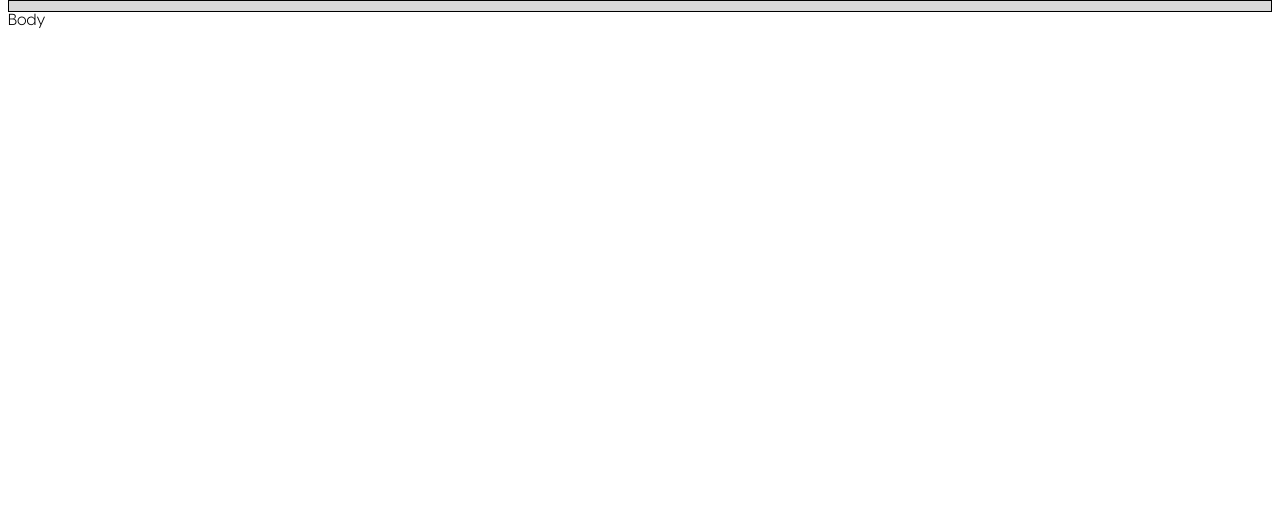
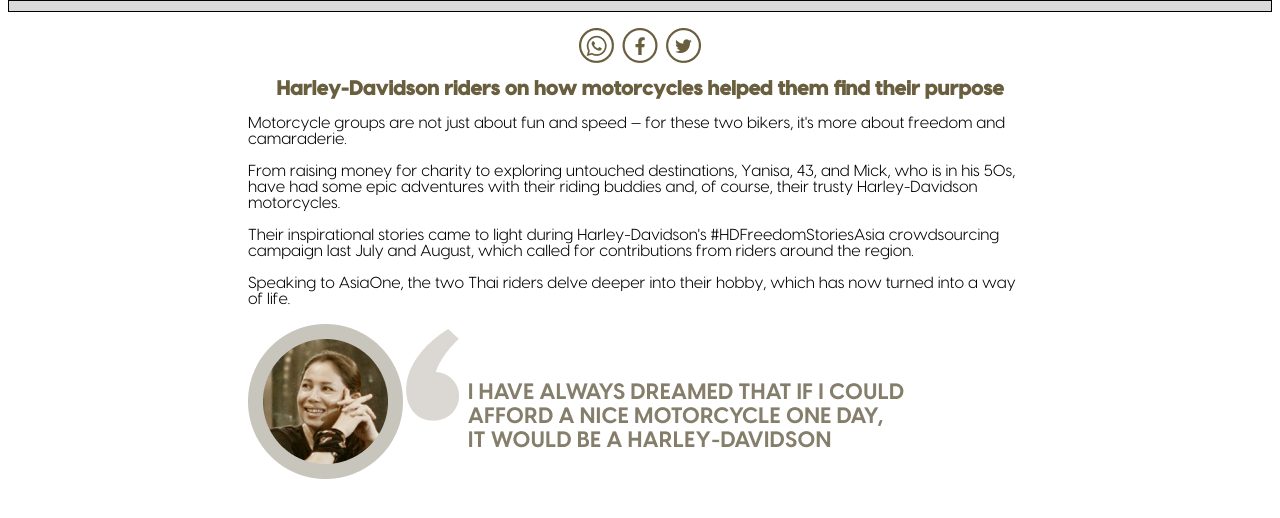
Before and after one commit to sherphy/KohSherlynnPhyllisa-AsiaOneFrontEnd, a React app: page / in a window 1280 px wide. Shown: the part 248-766 px from the top of the page. Built offline with nearby package versions, Linux system fonts and the light colour scheme.

Commit message:
first article done (pre-fixing css)

```diff
--- a/src/components/Banner.css
+++ b/src/components/Banner.css
@@ -79,7 +79,7 @@
   flex-direction: column;
   display: flex;
   color: white;
-  text-align: center;
+  text-align: left;
   margin: 0rem 4rem;
   justify-items: center;
 }
--- a/src/components/Body.css
+++ b/src/components/Body.css
@@ -0,0 +1,20 @@
+.body-container {
+    margin: 1rem 2rem;
+    text-align: left;
+}
+
+.body-header {
+    color: #695E3E;
+    text-align: center;
+}
+
+h1 {
+    font-family: "Visby Extra Bold";
+    font-size: 20px;
+}
+
+@media only screen and (min-width: 768px) {
+    .body-container {
+        margin: 1rem 15rem;
+    }
+}
--- a/src/components/Body.js
+++ b/src/components/Body.js
@@ -1,11 +1,40 @@
-import './body.css';
-import news from '../assets/data';
-import React from 'react';
+import "./Body.css";
+import socials from "../assets/socials.png";
+import quoteLandscape from "../assets/quoteLandscape.png";
+import quoteMobile from "../assets/quoteMobile.png";
+import news from "../assets/data.json";
+import React from "react";
+import { useState } from "react";
 
 const Body = () => {
+  const newsFormatted = news.map((item) => {
+    return {
+      title: item.title,
+      content: item.content.replace(/\\"/g, '"'),
+    };
+  });
+
+  const paraFormatted = newsFormatted.map((item) =>
+    item.content.split("\n").map((para, index) => <p key={index}>{para}</p>)
+  );
+
   return (
-    <div>Body</div>
-  )
-}
+    <>
+      <div className="body-container">
+        <div className="first-post">
+          <div className="body-header">
+            <img src={socials}></img>
+            <h1>{news[0].title}</h1>
+          </div>
+          {paraFormatted[0]}
+          <picture>
+            <source media="(min-width: 768px)" srcSet={quoteLandscape}/>
+            <img src={quoteMobile}/>
+          </picture>
+        </div>
+      </div>
+    </>
+  );
+};
 
-export default Body
+export default Body;
```
Also changed, not shown: README.md, src/assets/quoteLandscape.png (added), src/assets/quoteMobile.png (added), src/assets/socials.png (added).
